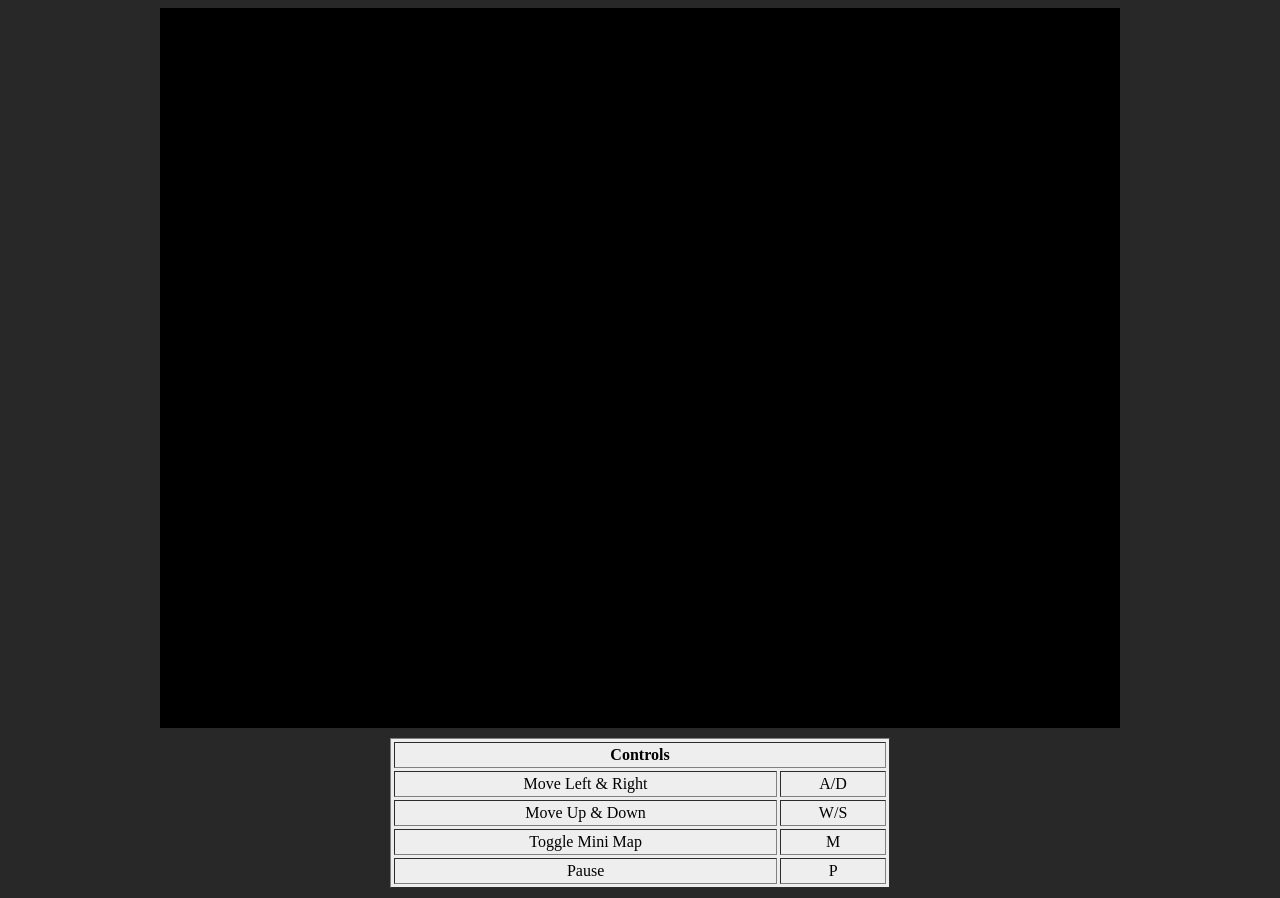
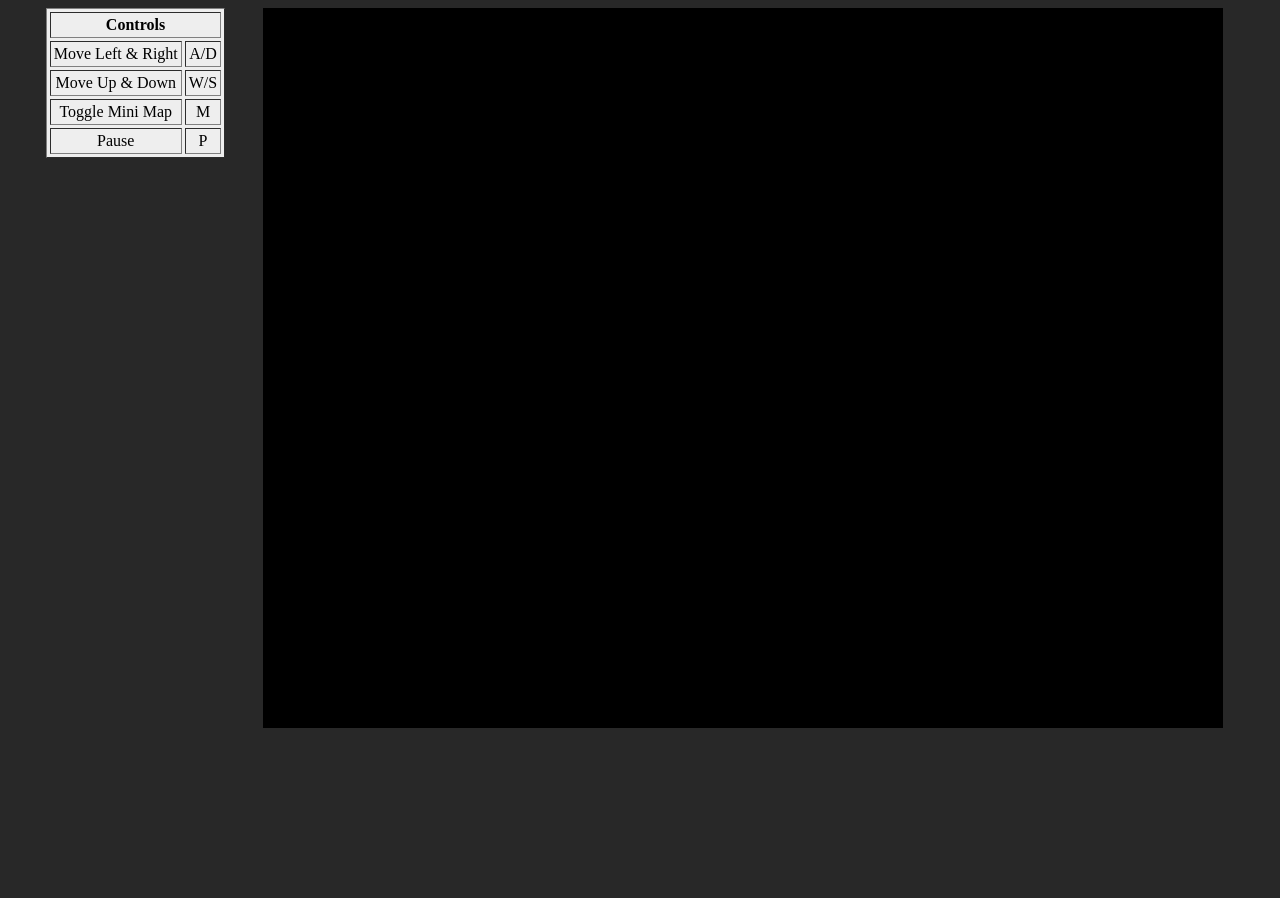
Before and after one commit to htraut/CSS490FishingGame, a plain HTML site: page public_html/index.html in a window 1280 px wide. After the commit the page ends 800 px from the top, so only its background shows below. Drawn offline with Linux system fonts and the light colour scheme; no server answers.

Commit message:
Making nice HTML

```diff
--- a/public_html/index.html
+++ b/public_html/index.html
@@ -6,13 +6,13 @@
         h1   {color:black;
               font-family: "Verdana";}
         canvas {
+            //display: block;
             margin-left: auto;
             margin-right: auto;
-            display: block;
         }
         table {
-            width:500px;
-            margin: 10px auto;
+            margin-right: 1cm;
+            margin-left: 1cm;
         }
     </style>
     <link rel="shortcut icon" href="assets/logo.ico">
@@ -146,13 +146,7 @@
     <script type="text/javascript" src="src/FishingGame/Util/SceneFileParser.js"></script>
     <script type="text/javascript" src="src/FishingGame/Util/Spawner.js"></script>
 
-
-    <canvas id="GLCanvas" width="960" height="720">
-        <!-- GLCanvas is the area we will draw in: a 640x480 area. -->
-        Your browser does not support the HTML5 canvas.
-        <!-- this message will show only if WebGL clearing failed -->
-    </canvas>
-        <table border="1" cellpadding="3" cellspacing="3" width="400" bgcolor="#EEE">
+    <table align="left" border="1" cellpadding="3" cellspacing="3" bgcolor="#EEE">
         <td colspan="4" align="center" style="font-weight:bold" > Controls</td>
         <tr>
             <td align="center">Move Left & Right</td>
@@ -171,4 +165,12 @@
             <td align="center">P</td>
         </tr>
     </table>
+
+    <canvas id="GLCanvas" width="960" height="720">
+        <!-- GLCanvas is the area we will draw in: a 640x480 area. -->
+        Your browser does not support the HTML5 canvas.
+        <!-- this message will show only if WebGL clearing failed -->
+
+    </canvas>
+
 </body>
--- a/public_html/src/FishingGame/StartScreen.js
+++ b/public_html/src/FishingGame/StartScreen.js
@@ -42,7 +42,7 @@ StartScreen.prototype.initialize = function () {
 // This is the draw function, make sure to setup proper drawing environment, and more
 // importantly, make sure to _NOT_ change any state.
 StartScreen.prototype.draw = function () {
-    gEngine.Core.clearCanvas([0.9, 0.9, 0.9, 1.0]); // clear to light gray
+    gEngine.Core.clearCanvas([1, 1, 1, 1.0]); // clear to light gray
 
     this.mCamera.setupViewProjection();
     this.mBG.draw(this.mCamera);
```
Lines whose indentation alone changed are shown as unchanged.
